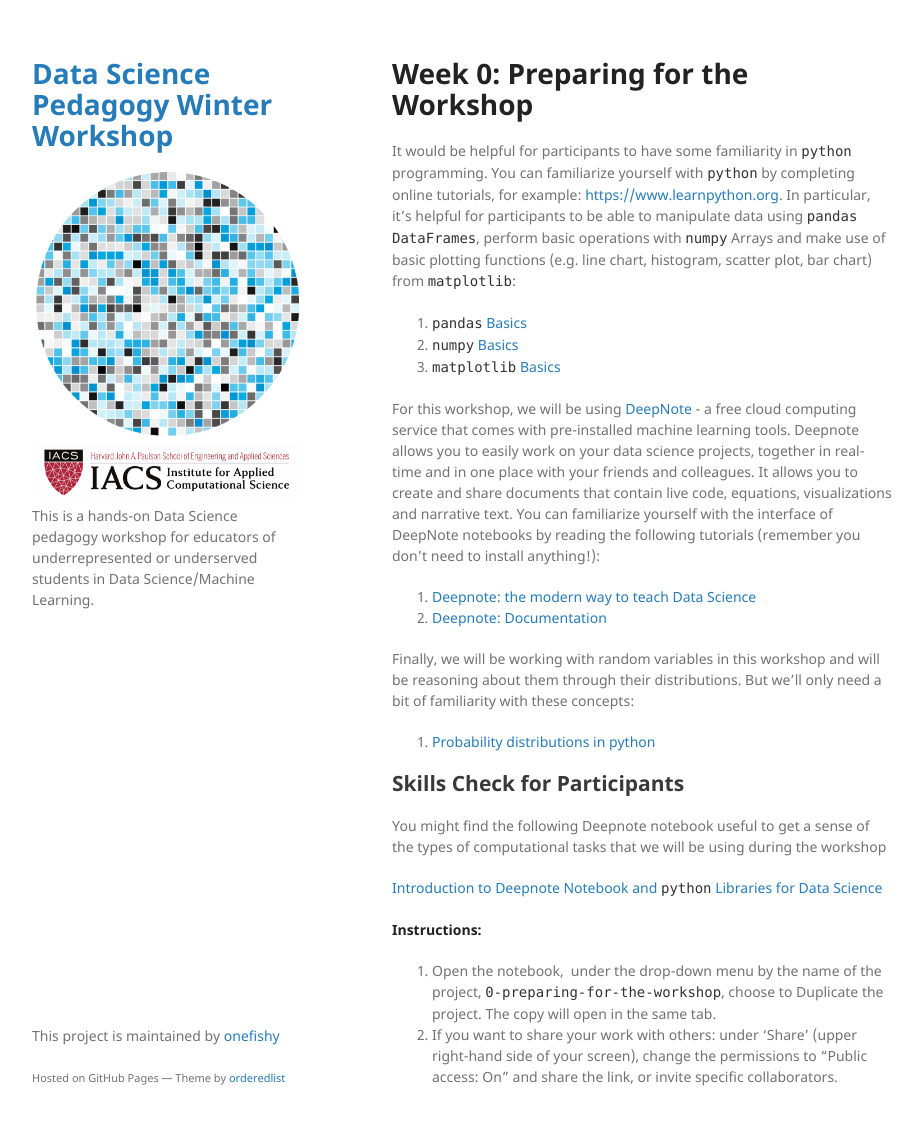
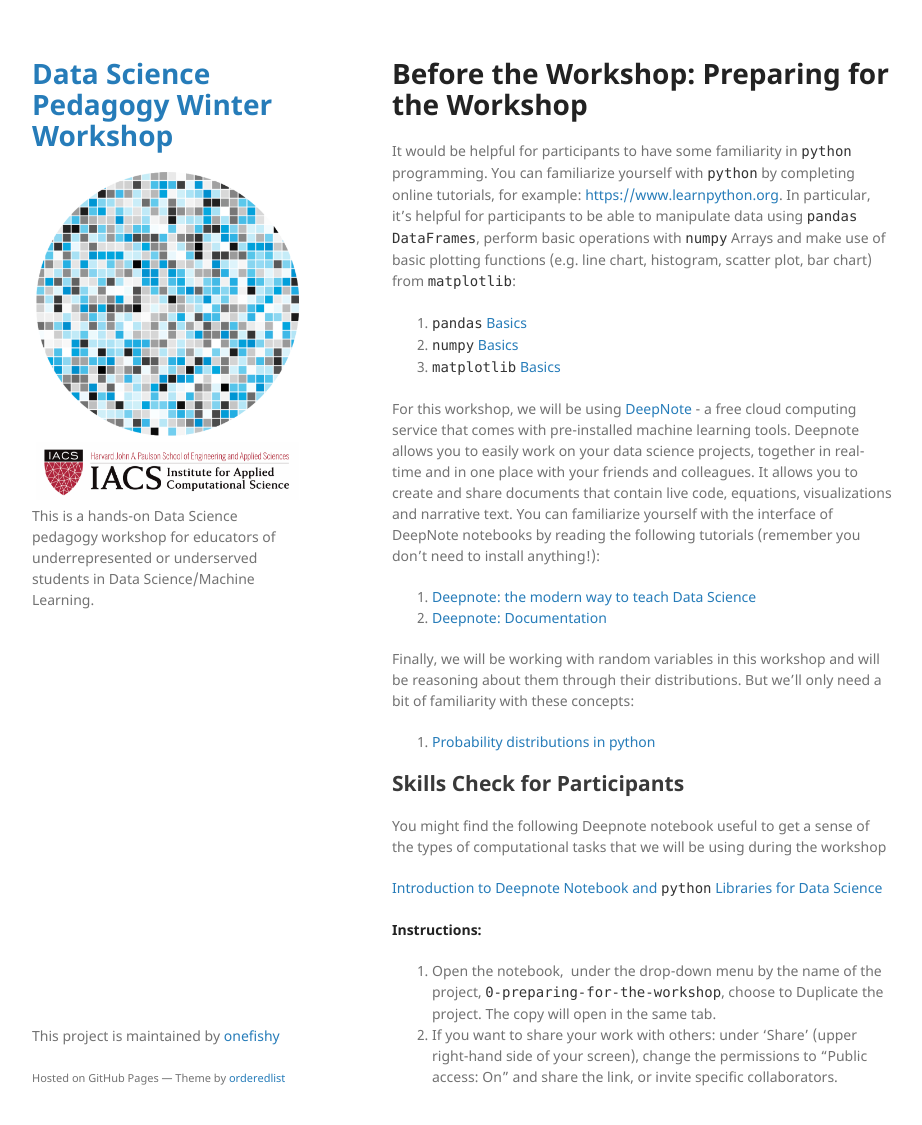
Before and after one commit to onefishy/data-science-workshop, a Jekyll site: the page built from docs/day0.md, in a window 1280 px wide and 1157 px high. Shown: the top 1125 px of the window, without its empty margins (178-1100 px from the left). Built offline with Jekyll 4.4.1, drawn with Linux system fonts in a browser that asks for light colours; our own code applies the rules of GitHub Pages for plain Markdown files.

Commit message:
Update day0.md

```diff
--- a/docs/day0.md
+++ b/docs/day0.md
@@ -1,4 +1,4 @@
-# Week 0: Preparing for the Workshop
+# Before the Workshop: Preparing for the Workshop
 
 It would be helpful for participants to have some familiarity in `python` programming. You can familiarize yourself with `python` by completing online tutorials, for example: [https://www.learnpython.org](https://www.learnpython.org). In particular, it's helpful for participants to be able to manipulate data using `pandas` `DataFrames`, perform basic operations with `numpy` Arrays and make use of basic plotting functions (e.g. line chart, histogram, scatter plot, bar chart) from `matplotlib`:
 1. [`pandas` Basics](https://www.learnpython.org/en/Pandas_Basics)
```
